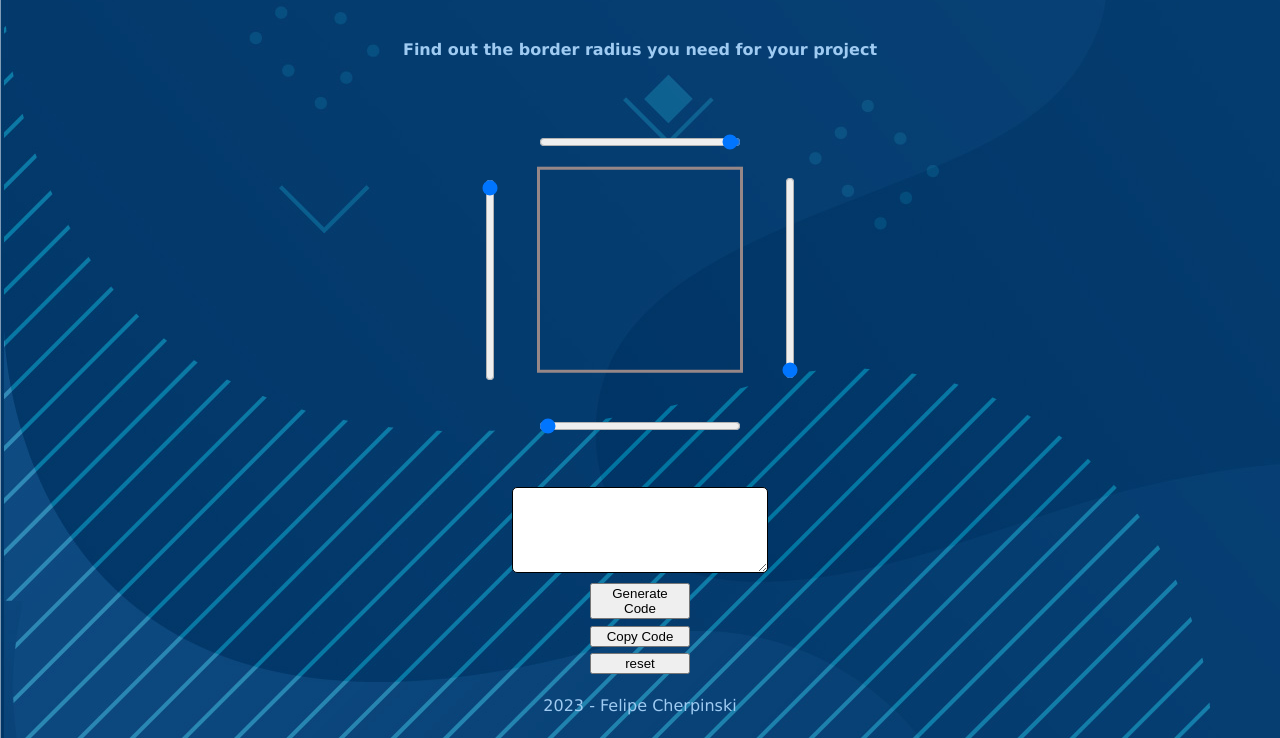
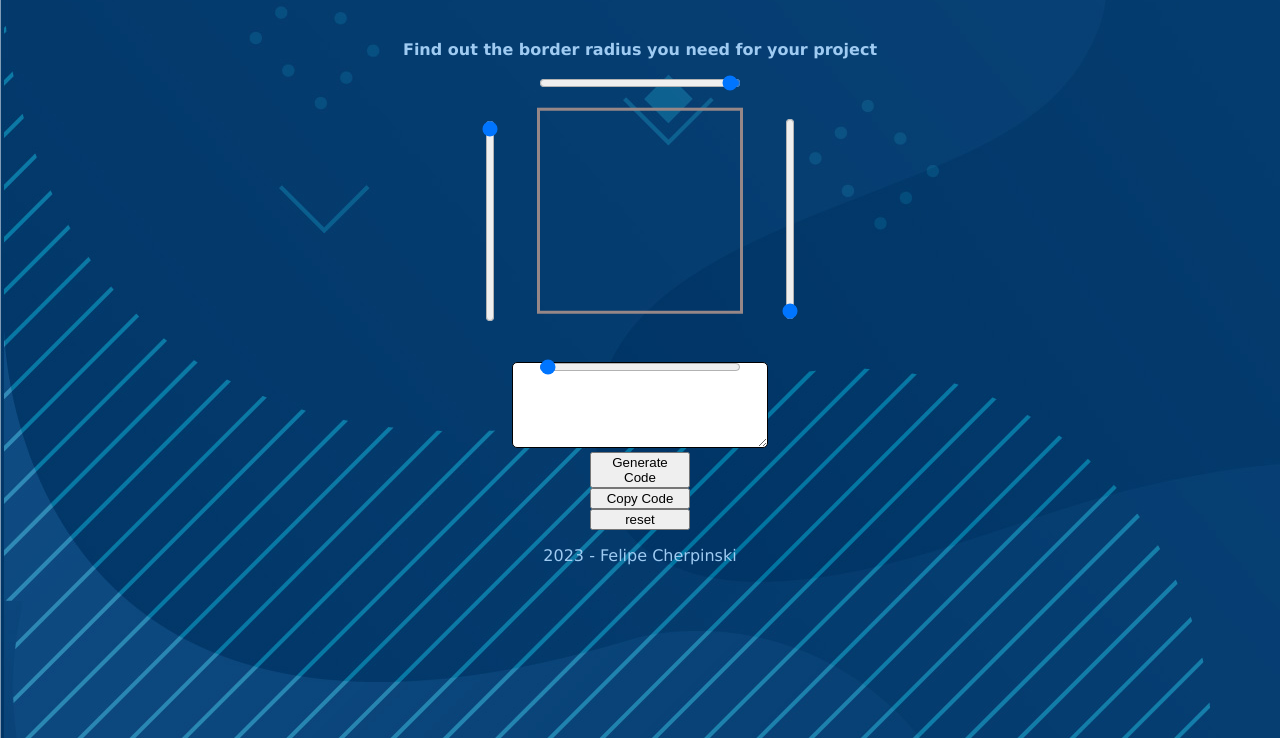
Before and after one commit to cherpinskif/border-radius-control, a plain HTML site: page Index.html in a window 1280 px wide. Shown: the part 62-800 px from the top of the page. Drawn offline with Linux system fonts and the light colour scheme.

Commit message:
Update style.css

```diff
--- a/style.css
+++ b/style.css
@@ -1,20 +1,23 @@
+body{
+    background-image: url(Images/background.jpeg);
+    margin: 0%;
+    height: 1vh;
+}
 header, footer{
     display: flex;
     flex-direction: column;
     text-align: center;
     color:rgb(159, 203, 242);
     font-family: Verdana, Geneva, Tahoma, sans-serif;
+
 }
-body{
-    background-image: url(Images/background.jpeg);
-    margin: 0%;
-}
+
 .container{
     display: flex;
     flex-direction: column;
     justify-content: center;
     align-items: center;
-
+    height: 450px;
 }
 #borderradius{
     height: 400px;
```
